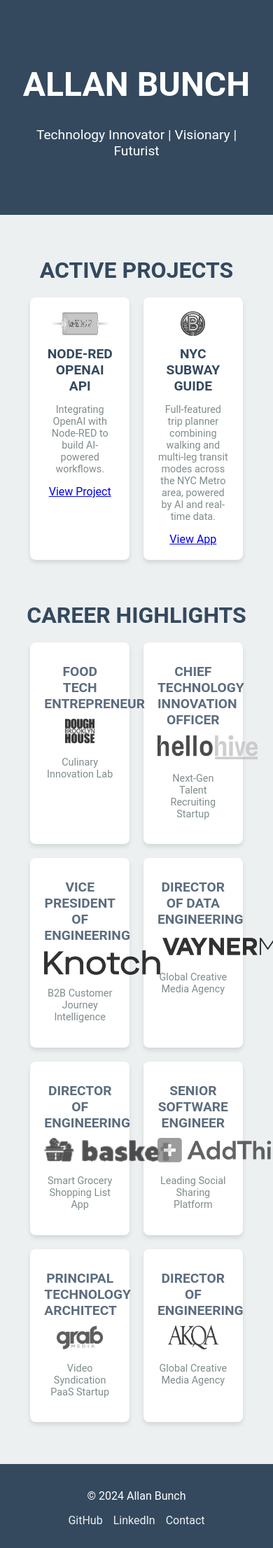
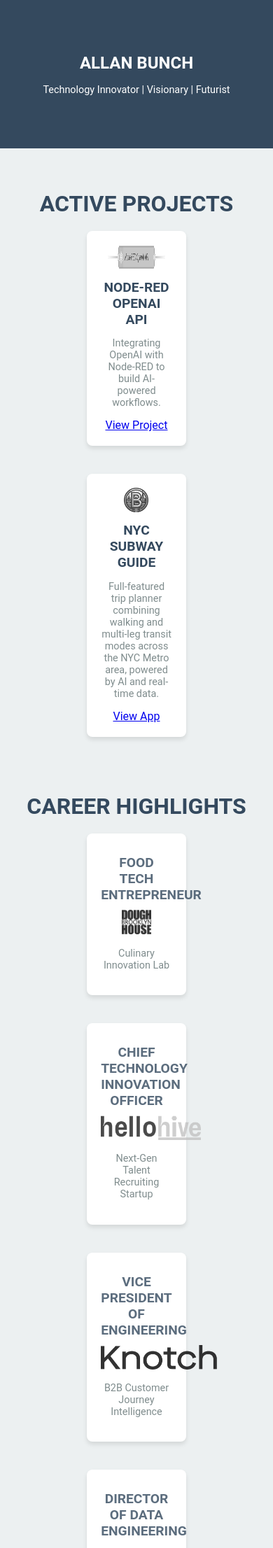
Before and after one commit to allanbunch/allanbunch.github.io, a Jekyll site: the page built from index.html, in a window 390 px wide. Shown: the top 2212 px of the page at 70% size. Built offline with Jekyll 4.4.1, drawn with Linux system fonts in a browser that asks for light colours.

Commit message:
Updated css

```diff
--- a/assets/css/style.scss
+++ b/assets/css/style.scss
@@ -169,3 +169,44 @@
     flex: 1 1 100%; /* Full-width cards on very small screens */
   }
 }
+
+
+@media (max-width: 768px) {
+  .cards-container {
+    display: flex;
+    flex-direction: column;
+    align-items: center;
+  }
+
+  .card {
+    width: 90%;
+    margin-bottom: 20px;
+  }
+
+  .hero h1 {
+    font-size: 1.8rem;
+  }
+
+  .hero p {
+    font-size: 1rem;
+  }
+}
+
+@media (max-width: 480px) {
+  .hero h1 {
+    font-size: 1.5rem;
+  }
+
+  .hero p {
+    font-size: 0.9rem;
+  }
+
+  footer ul.social-links {
+    flex-direction: column;
+    align-items: center;
+  }
+
+  footer ul.social-links li {
+    margin-bottom: 10px;
+  }
+}
```
